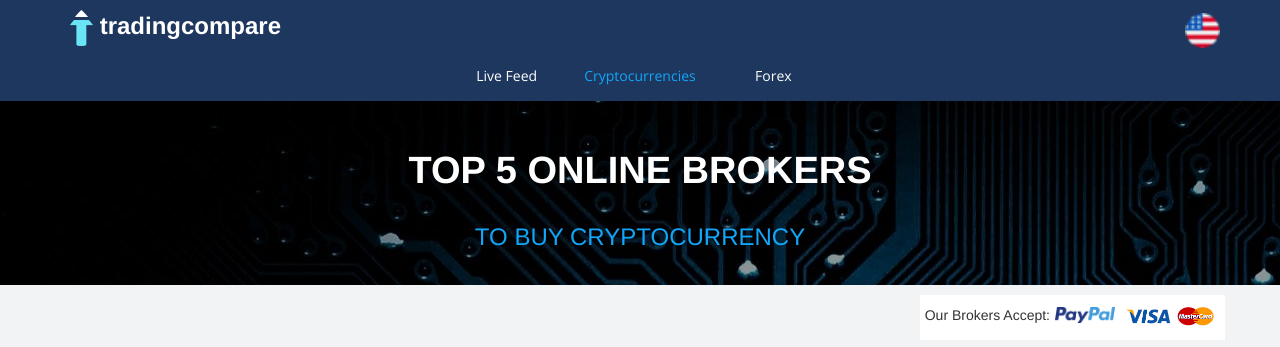
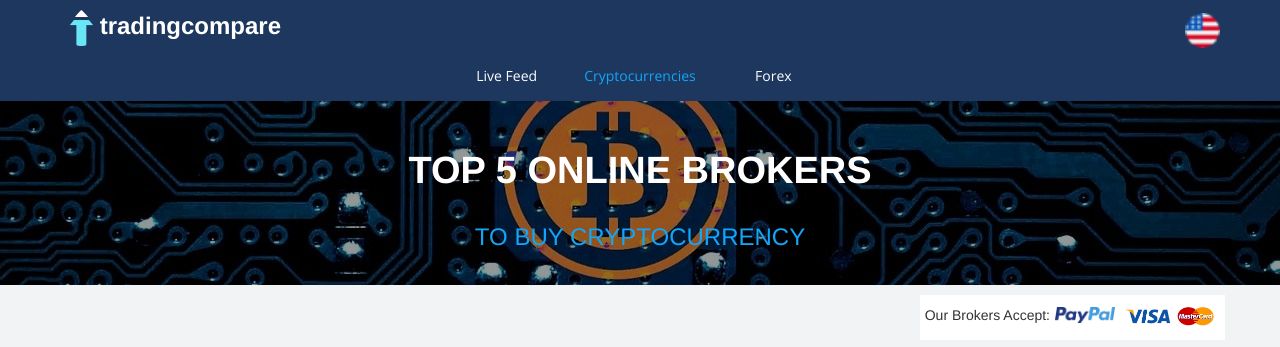
Before and after one commit to venhrun-petro/trading, a plain HTML site: page index.html in a window 1280 px wide. Shown: the top 347 px of the page. Drawn offline with nearby package versions, Linux system fonts and the light colour scheme; a script that the page names is missing.

Commit message:
'fixed_css'

```diff
--- a/index.html
+++ b/index.html
@@ -38,7 +38,7 @@
         .img-language{width:35px;height:35px;margin:3px auto;display:block;object-fit:cover;}
         .drop-2{background-color:#1e375e;border-radius:3px;}
         .drop-2 li:hover{background-color:#12a6f9;}
-        .brokers{display:table;width:100%;background:url("img/bitcoin-1813503_1920.jpg") no-repeat;text-align:center;}
+        .brokers{display:table;width:100%;background:url("img/bitcoin-1813503_1920.jpg") no-repeat;background-position:center;text-align:center;}
         .brokers-opaciti{width:100%;height:100%;display:table;background-color:rgba(0, 0, 0, 0.4);}
         .brokers-forex{background:url("img/dollar-exchange.jpg") no-repeat;background-position:center;}
         .brokers_title{font-size:38px;line-height:38px;color:white;margin-top:50px;font-weight:bold;z-index:222;}
```
